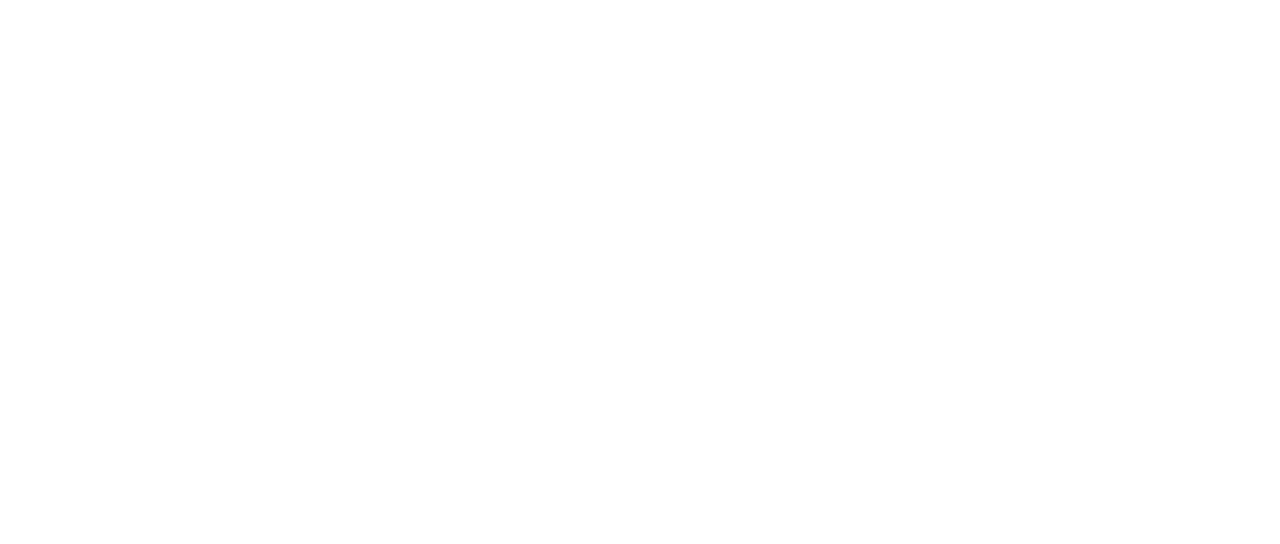
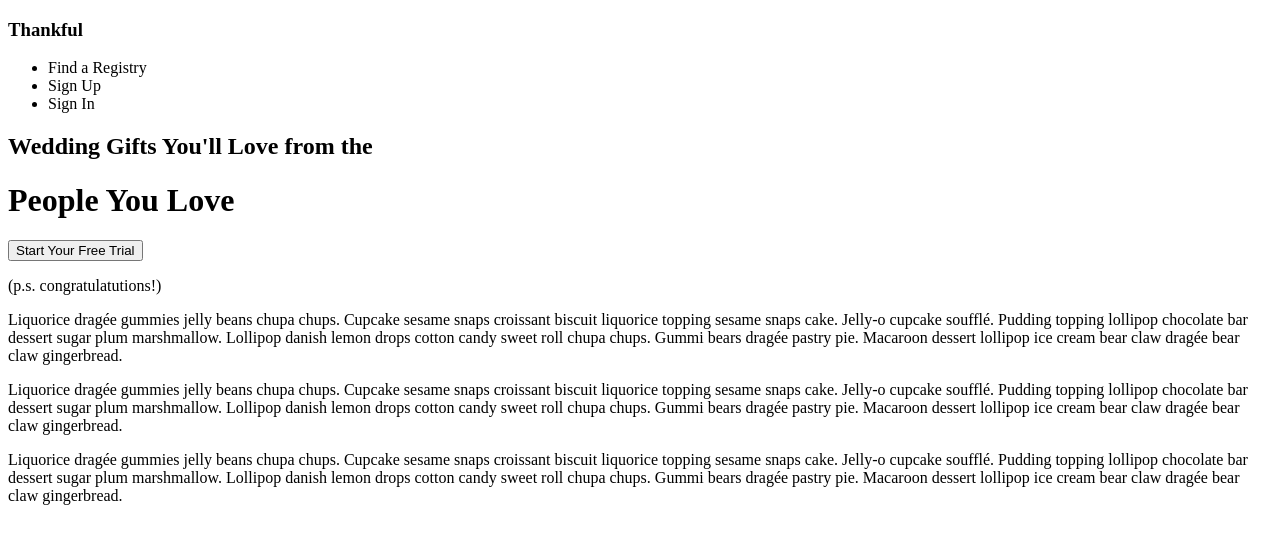
Before and after one commit to sailor27/Thankful, a plain HTML site: page index.html in a window 1280 px wide. Drawn offline with Linux system fonts and the light colour scheme.

Commit message:
Add barebones of html

```diff
--- a/index.html
+++ b/index.html
@@ -1,10 +1,38 @@
 <!DOCTYPE html>
 <html>
   <head>
+    <link href= "css/styles.css" rel="styelsheet" type="text/css">
     <meta charset="utf-8">
-    <title>Landing Pages</title>
+    <title>Thankful</title>
   </head>
   <body>
 
+    <h3>Thankful</h3>
+
+    <ul>
+      <li>Find a Registry</li>
+      <li>Sign Up</li>
+      <li>Sign In</li>
+    </ul>
+
+    <h2>Wedding Gifts You'll Love from the</h2>
+    <h1>People You Love</h1>
+
+    <button>Start Your Free Trial</button>
+    <p>(p.s. congratulatutions!)</p>
+
+    <div class= "icon-style">
+      <p> Liquorice dragée gummies jelly beans chupa chups. Cupcake sesame snaps croissant biscuit liquorice topping sesame snaps cake. Jelly-o cupcake soufflé. Pudding topping lollipop chocolate bar dessert sugar plum marshmallow. Lollipop danish lemon drops cotton candy sweet roll chupa chups. Gummi bears dragée pastry pie. Macaroon dessert lollipop ice cream bear claw dragée bear claw gingerbread.</p>
+    </div>
+
+    <div class= "icon-style">
+      <p> Liquorice dragée gummies jelly beans chupa chups. Cupcake sesame snaps croissant biscuit liquorice topping sesame snaps cake. Jelly-o cupcake soufflé. Pudding topping lollipop chocolate bar dessert sugar plum marshmallow. Lollipop danish lemon drops cotton candy sweet roll chupa chups. Gummi bears dragée pastry pie. Macaroon dessert lollipop ice cream bear claw dragée bear claw gingerbread.</p>
+    </div>
+
+    <div class= "icon-style">
+      <p> Liquorice dragée gummies jelly beans chupa chups. Cupcake sesame snaps croissant biscuit liquorice topping sesame snaps cake. Jelly-o cupcake soufflé. Pudding topping lollipop chocolate bar dessert sugar plum marshmallow. Lollipop danish lemon drops cotton candy sweet roll chupa chups. Gummi bears dragée pastry pie. Macaroon dessert lollipop ice cream bear claw dragée bear claw gingerbread.</p>
+    </div>
+
+
   </body>
 </html>
```
Also changed, not shown: img/icons8-browser-window.png (added), img/icons8-label.png (added), img/icons8-picture-filled.png (added), 1 other file.
